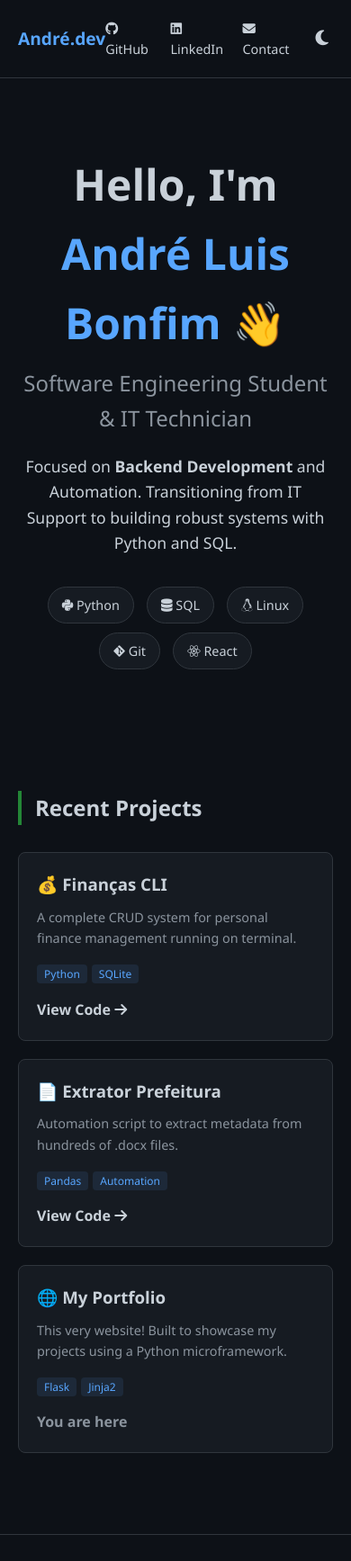
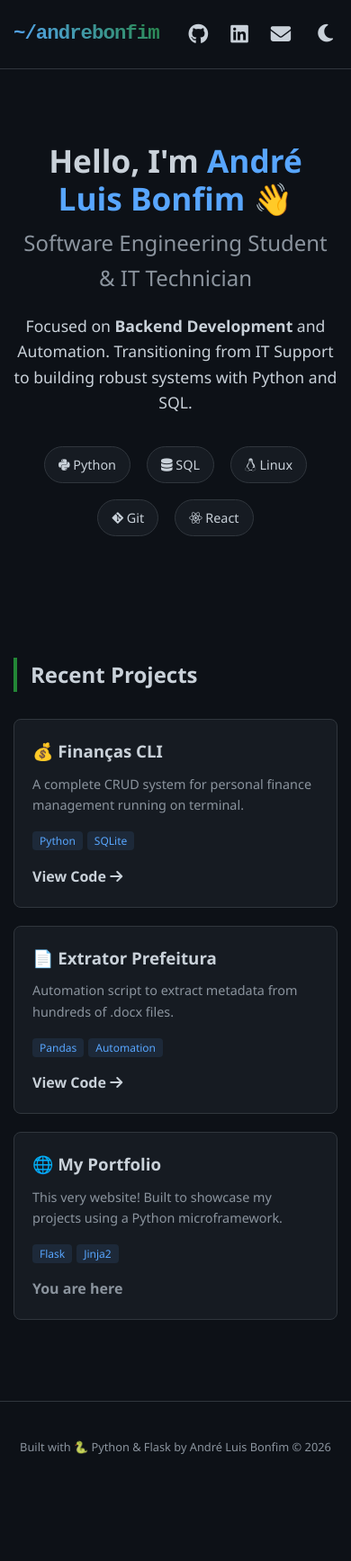
Before and after one commit to andrebonfim/my-portfolio, a Flask app: page / in a window 390 px wide. Shown: the top 1735 px of the page at 90% size. After the commit the page ends 1616 px from the top, so only its background shows below. Run offline with Flask 3, Linux system fonts and the light colour scheme.

Commit message:
style: Update logo to '~/andrebonfim' and improve mobile responsiveness

```diff
--- a/static/css/style.css
+++ b/static/css/style.css
@@ -49,10 +49,17 @@ nav {
   justify-content: space-between;
   align-items: center;
 }
+/* Logo Styling */
 .logo {
-  font-weight: bold;
-  font-size: 1.2rem;
-  color: var(--highlight);
+  font-family: "Courier New", Courier, monospace;
+  font-weight: 800;
+  letter-spacing: -1px;
+  background: linear-gradient(45deg, var(--highlight), var(--accent));
+  background-clip: text;
+  -webkit-background-clip: text;
+  -webkit-text-fill-color: transparent;
+  font-size: 1.5rem;
+  white-space: nowrap;
 }
 
 .links {
@@ -196,3 +203,57 @@ footer {
   border-top: 1px solid var(--border-color);
   margin-top: 40px;
 }
+
+/* --- MOBILE --- */
+
+@media (max-width: 768px) {
+  /* 1. Header Adjustment for small screens */
+  .container {
+    padding: 0 15px;
+  }
+
+  nav {
+    flex-wrap: wrap;
+    gap: 10px;
+  }
+
+  /* 2. Logo Improvement */
+  .logo {
+    font-size: 1.4rem;
+    flex-grow: 1;
+  }
+
+  .links {
+    gap: 15px;
+  }
+
+  .links a {
+    font-size: 0;
+  }
+
+  .links a i {
+    font-size: 1.4rem;
+    display: block;
+    padding: 5px;
+  }
+
+  /* Theme Toggle Alignment */
+  #theme-toggle {
+    font-size: 1.4rem;
+    padding: 5px;
+    margin-left: 5px;
+  }
+
+  /* 4. Hero Section Adjustments */
+  h1 {
+    font-size: 2.2rem;
+    line-height: 1.2;
+  }
+
+  .tech-stack {
+    display: flex;
+    flex-wrap: wrap;
+    justify-content: center;
+    gap: 8px;
+  }
+}
--- a/templates/base.html
+++ b/templates/base.html
@@ -22,7 +22,7 @@
   <header>
     <div class="container">
       <nav>
-        <div class="logo">André.dev</div>
+        <div class="logo">~/andrebonfim</div>
         <div class="links">
           <a href="https://github.com/andrebonfim" target="_blank">
             <i class="fab fa-github"></i> GitHub
```
